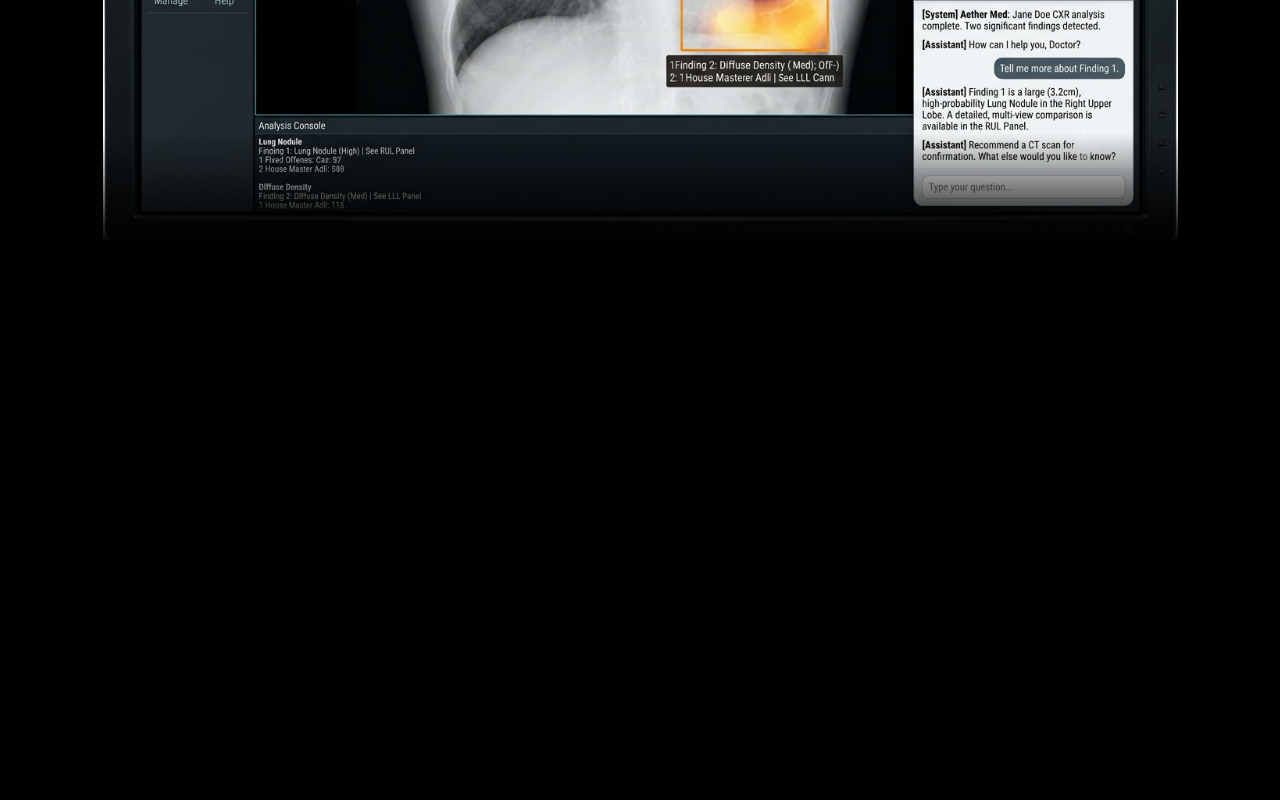
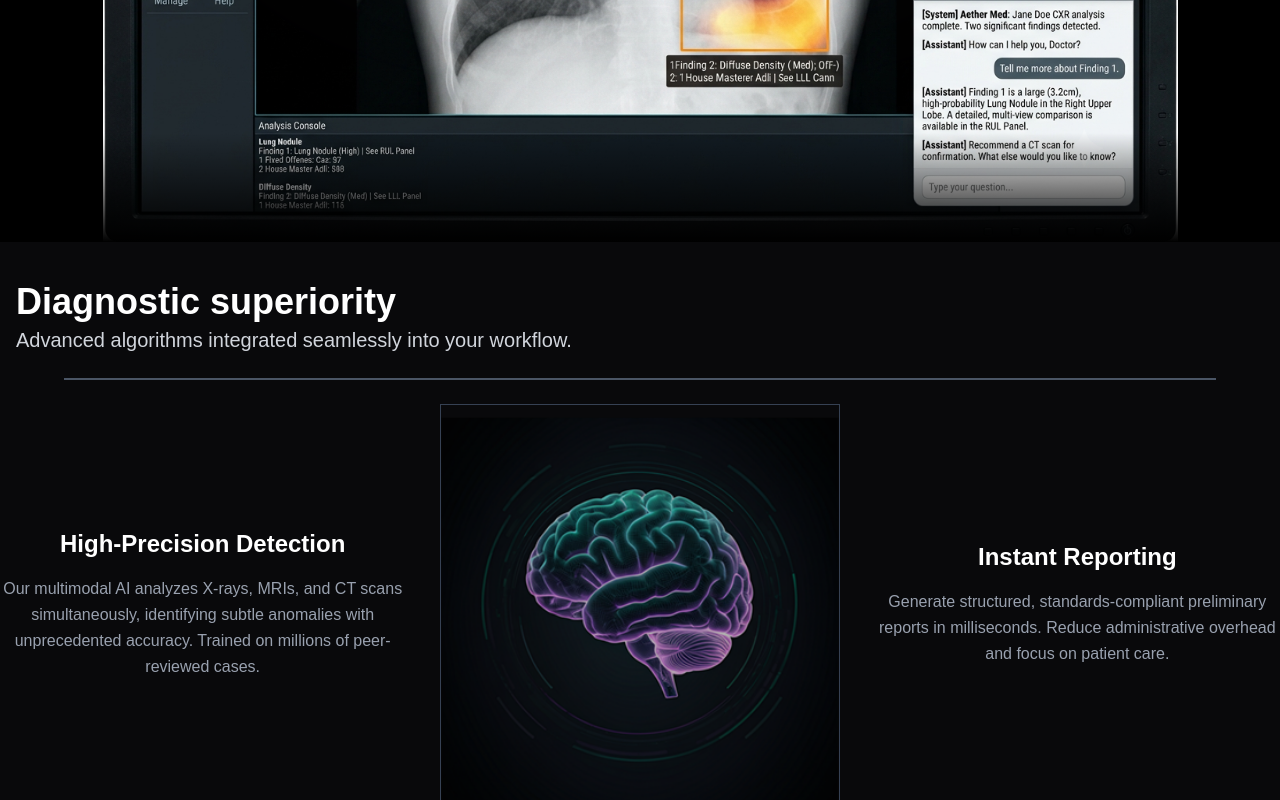
Before and after one commit to RudraMaywad13/aethermed, a Next.js app in the folder web/frontend/: page / in a window 1280 px wide. Shown: the part 932-1732 px from the top of the page. Before the commit the page ends 1174 px from the top, so only its background shows below. Built offline with nearby package versions, Linux system fonts and the light colour scheme; a web font is replaced by a local one.

Commit message:
Completed Website

```diff
--- a/web/frontend/app/page.js
+++ b/web/frontend/app/page.js
@@ -1,10 +1,12 @@
 import Navbar from "@/components/Navbar";
 import Hero from "@/components/hero";
+import Desc from "@/components/desc";
 
 export default function Home() {
     return (<div className={'flex justify-center items-center flex-col'}>
             <Navbar/>
 
         <Hero />
+        <Desc />
     </div>);
 }
--- a/web/frontend/components/desc.jsx
+++ b/web/frontend/components/desc.jsx
@@ -0,0 +1,48 @@
+import {Button} from "./ui/button";
+import Image from "next/image";
+
+export default function Desc() {
+    return (
+        <section className={"flex flex-col  text-white bg-zinc-950   w-screen"}>
+
+            <h1 className={'font-extrabold text-4xl mt-10 pl-4'}>Diagnostic superiority</h1>
+            <h4 className={'font-extralight text-xl mt-1 pl-4 text-gray-300'}>Advanced algorithms integrated seamlessly into your workflow.</h4>
+
+            <hr className={'w-9/10 mx-auto border-gray-600 border-t-2 my-6'}/>
+
+            <div className="grid grid-cols-1 md:grid-cols-3 items-center gap-8 w-full">
+
+                {/* Left Text Block */}
+                <div className="flex flex-col items-center">
+                    <h3 className="text-2xl font-extrabold text-center">High-Precision Detection</h3>
+                    <p className="text-gray-400 mt-4 text-center leading-relaxed">
+                        Our multimodal AI analyzes X-rays, MRIs, and CT scans simultaneously, identifying subtle anomalies with unprecedented accuracy. Trained on millions of peer-reviewed cases.
+                    </p>
+                </div>
+
+                {/* Center Image Container */}
+                <div className="flex justify-center">
+                    <Image
+                        src="/img1.png"
+                        alt="Medical imaging analysis"
+                        width={400}
+                        height={300}
+                        className="w-full h-auto object-contain border-1 border-gray-700 max-w-[400px]"
+                    />
+                </div>
+
+                {/* Right Text Block */}
+                <div className="flex flex-col items-center">
+                    <h3 className="text-2xl font-extrabold text-center">Instant Reporting</h3>
+                    <p className="text-gray-400 mt-4 text-center leading-relaxed">
+                        Generate structured, standards-compliant preliminary reports in milliseconds. Reduce administrative overhead and focus on patient care.
+                    </p>
+                </div>
+
+            </div>
+
+
+
+        </section>
+    );
+}
```
